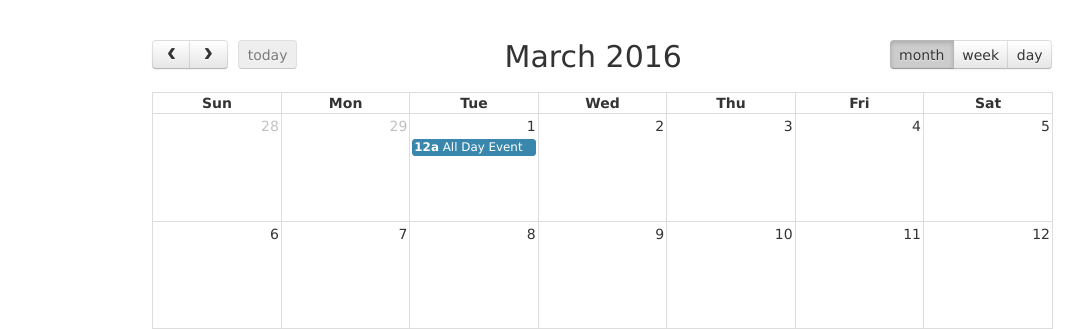
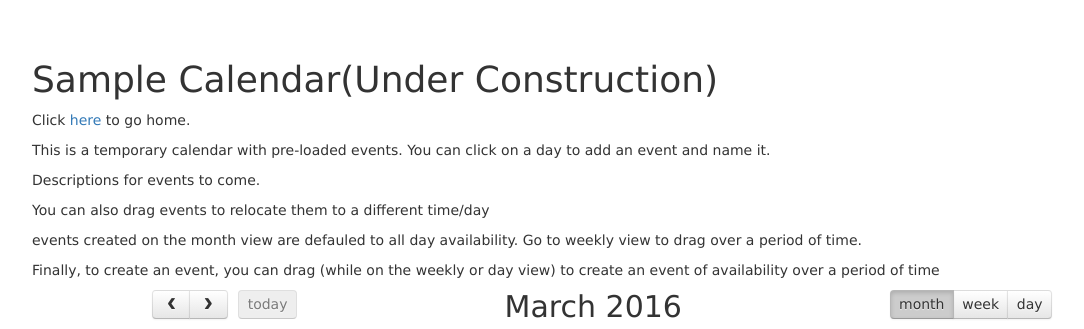
Before and after one commit to CharisaP/pnc-scheduler, a Flask app: page /sample in a window 1280 px wide. Shown: the top 329 px of the page, without its empty margins (38-1122 px from the left). Run offline with Flask 2, Linux system fonts and the light colour scheme; the visitor is signed in with stand-in values (Sample User, id 1); lists and menus that the app fills with data are empty; some libraries are stand-ins or nearby versions.

Commit message:
quick edit

```diff
--- a/templates/sample.html
+++ b/templates/sample.html
@@ -2,7 +2,13 @@
 {% block content %}
 <!--<link href='fullcalendar-2.6.1/fullcalendar.css' rel='stylesheet' />-->
 
-
+<h1>Sample Calendar(Under Construction)</h1>
+<p>Click <a href="/">here</a> to go home. </p>
+<p>This is a temporary calendar with pre-loaded events. You can click on a day to add an event and name it. </p>
+<p>Descriptions for events to come.</p>
+<p>You can also drag events to relocate them to a different time/day</p>
+<p>events created on the month view are defauled to all day availability. Go to weekly view to drag over a period of time.</p>
+<p>Finally, to create an event, you can drag (while on the weekly or day view) to create an event of availability over a period of time</p>
 <script type='text/javascript'>
 
 	$(document).ready(function() {
```
